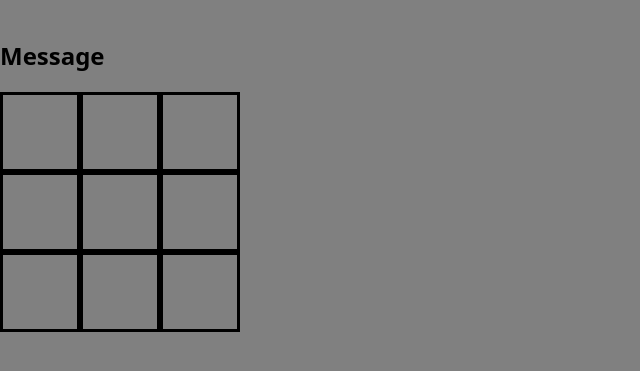
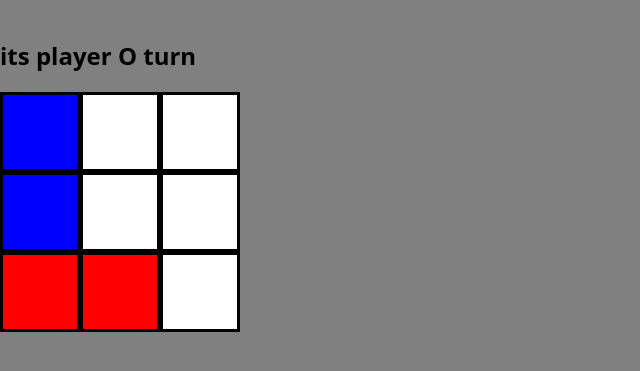
Before and after one commit to vongdara16/ttt-weekend, a plain HTML site: page index.html in a window 1280 px wide. Shown: the part 67-438 px from the top of the page, without its empty margins (0-640 px from the left). Drawn offline with Linux system fonts and the light colour scheme.

Commit message:
add render function

```diff
--- a/index.html
+++ b/index.html
@@ -13,15 +13,15 @@
 	<h2 id="message">Message</h2>
 
 	<section class="board">
-		<div class="square topL" id="sq0"></div>
-		<div class="square midL" id="sq1"></div>
-		<div class="square botL" id="sq2"></div>
-		<div class="square topM" id="sq3"></div>
-		<div class="square midM" id="sq4"></div>
-		<div class="square botM" id="sq5"></div>
-		<div class="square topR" id="sq6"></div>
-		<div class="square midR" id="sq7"></div>
-		<div class="square botR" id="sq8"></div>
+		<div class="square" id="sq0"></div>
+		<div class="square" id="sq1"></div>
+		<div class="square" id="sq2"></div>
+		<div class="square" id="sq3"></div>
+		<div class="square" id="sq4"></div>
+		<div class="square" id="sq5"></div>
+		<div class="square" id="sq6"></div>
+		<div class="square" id="sq7"></div>
+		<div class="square" id="sq8"></div>
 	</section>
 </body>
 </html>
--- a/js/app.js
+++ b/js/app.js
@@ -1,24 +1,39 @@
 /*-------------------------------- Constants --------------------------------*/
-
+// define 8 possible winning combos as an array of arrays (nested arrays)
+  // each array will contain three indexes of the board that make a winner if they hold the same value
+const winArray = [
+  [0,1,2],
+  [0,3,6],
+  [0,4,8],
+  [1,4,7],
+  [2,4,6],
+  [2,5,8],
+  [3,4,5],
+  [6,7,8],
+]
 
 
 /*---------------------------- Variables (state) ----------------------------*/
 let squArr, turn, winner
 // winner will represent 3 different game states
   // player won | tie | game still in play
+  // console.log(squArr, turn, winner)
 
 
 /*------------------------ Cached Element References ------------------------*/
-const topL = document.querySelector('.square')
-const midL = document.querySelector('.square')
-const botL = document.querySelector('.square')
-const topM = document.querySelector('.square')
-const midM = document.querySelector('.square')
-const botM = document.querySelector('.square')
-const topR = document.querySelector('.square')
-const midR = document.querySelector('.square')
-const botR = document.querySelector('.square')
+// const topL = document.querySelector('.square')
+// const topM = document.querySelector('.square')
+// const topR = document.querySelector('.square')
+// const midL = document.querySelector('.square')
+// const midM = document.querySelector('.square')
+// const midR = document.querySelector('.square')
+// const botL = document.querySelector('.square')
+// const botM = document.querySelector('.square')
+// const botR = document.querySelector('.square')
 const gameStat = document.querySelector('#message')
+const board = document.querySelectorAll('.square')
+
+// console.log(board)
 
 
 /*----------------------------- Event Listeners -----------------------------*/
@@ -26,3 +41,69 @@ const gameStat = document.querySelector('#message')
 
 
 /*-------------------------------- Functions --------------------------------*/
+
+init()
+// call init function
+function init(){
+  // init func. will init vars
+  squArr = [1, null, null, 1, null, null, -1, -1, null,]
+    //  init board array to 9 nulls
+  let boardArray = squArr.map(function(elem, idx){
+    return board[idx] = elem
+  })
+  // console.log(boardArray)
+      // the 9 elems will map to each square
+      // idx 0 is topL | idx 1 is topM | idx 8 is botR
+  turn = -1
+    // init whose turn it is to 1 (player X)
+      // player O will be -1
+  winner = null
+    // init winner var to null
+      // this reps that there is no winner or tie
+      // the winner var will hold the player value (1 or -1)
+      // winner will hold a 'T' for tie
+  render (boardArray);
+  // render those state vars to the page with render func
+  // console.log(squArr, turn, winner)
+}
+
+function render(boardArray){
+  // render func
+  // console.log(boardArray, 'render func')
+  //loop over the board array
+  boardArray.forEach((elem, idx) => {
+    console.log('elem', elem, 'idx', idx)
+    // for each iteration
+    // use the index of the iteration to access the square in the squares array that corresponds w/ the current cell being iterated over in the board array
+    if (elem === 1){
+      const randSq = document.querySelector(`#sq${idx}`)
+      randSq.style.backgroundColor = 'blue'
+
+    } else if (elem === -1){
+      const randSq = document.querySelector(`#sq${idx}`)
+      randSq.style.backgroundColor = 'red'
+
+    } else { // may not need this else. only used for null.
+      const randSq = document.querySelector(`#sq${idx}`)
+      randSq.style.backgroundColor = 'white'
+
+    }
+    // style that square however you wish, dependant on the value contained in the current cell being iterated over (-1, 1, or null)
+  })
+
+  if (winner === null){ // how i understand it, null means game is still in play. no winner is decided
+    gameStat.innerHTML = `${turn === 1 ? 'its player X turn' : 'its player O turn'}`
+    console.log(`${turn === 1 ? 'its player X turn' : 'its player O turn'}`)
+  } else {
+    gameStat.innerHTML = `${winner === 'T' ? 'its a TIE' : 'congrats you win ' + winner }`
+    console.log(`${winner === 'T' ? 'its a TIE' : 'congrats you win ' + winner }`)
+  }
+  // render msg reflecting current state of the game
+    // if winner has a value other than null (game is still in progress), render whose turn it is
+      //use a ternary inside template literal to display the msg or choose whose turn it is.
+    // if winner is equal to T, render msg tie.
+    // otherwise, render congrats for winning.
+      // use another ternary inside template literal
+
+}
+// after completing this step, you should be able to manually change the values held in the board array in the init func and see the style of the corresponding square change on your page.
```
